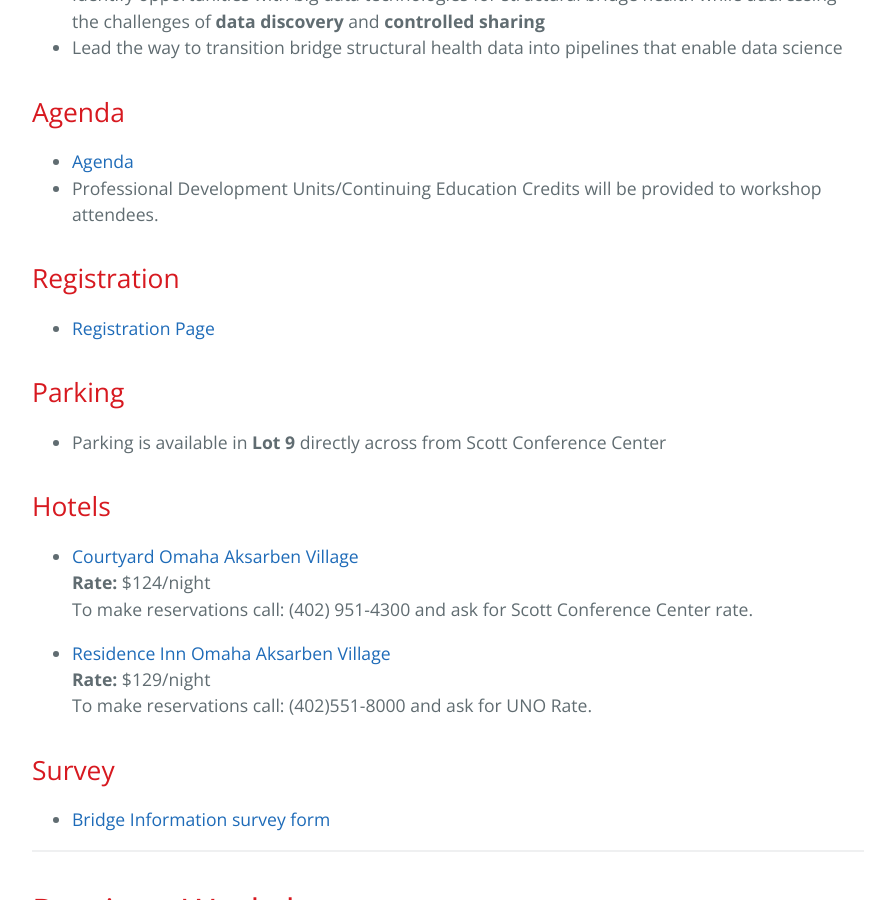
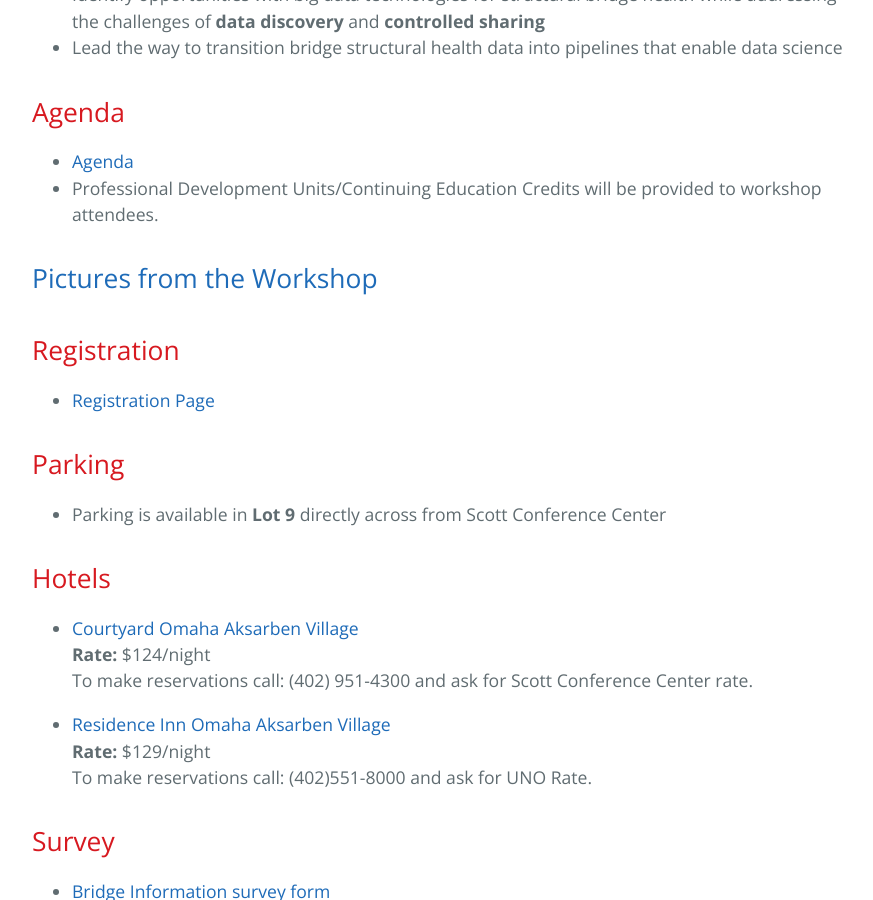
Before and after one commit to BridgingBigData/BridgingBigData.github.io, a Jekyll site: the page built from pages/bbd2016.md, in a window 1280 px wide and 900 px high, scrolled down 1060 px. Shown: the whole window, without its empty margins (192-1065 px from the left). Built offline with Jekyll 4.4.1, drawn with Linux system fonts in a browser that asks for light colours.

Commit message:
Update bbd2016.md

```diff
--- a/pages/bbd2016.md
+++ b/pages/bbd2016.md
@@ -20,6 +20,8 @@ description: Bridging Big Data Workshop
 ## Agenda
 - [Agenda](https://bridgingbigdata.github.io/pages/bbd2016agenda.html)
 - Professional Development Units/Continuing Education Credits will be provided to workshop attendees.
+
+## [Pictures from the Workshop](https://bridgingbigdata.github.io/pages/bbd2016pictures.html)
 
 ## Registration
 * [Registration Page](http://bridgingbigdata.eventbrite.com)
```
